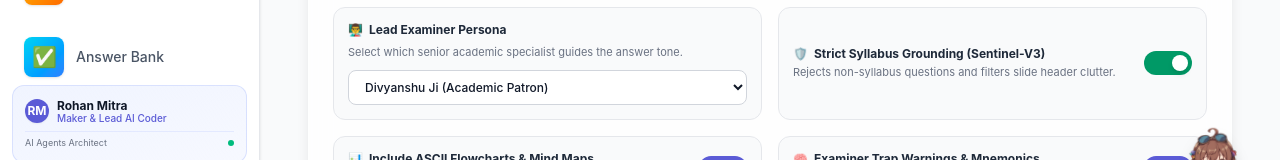
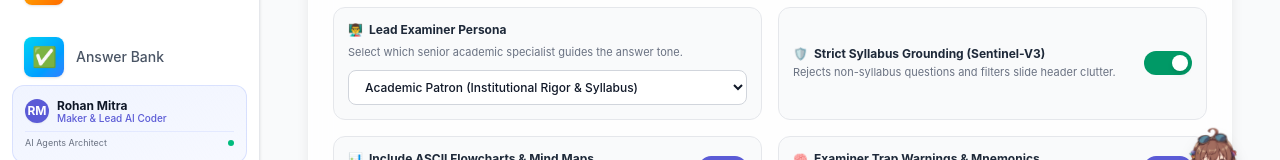
Before and after one commit to ronniee96/parul-study-assistant, a React (Vite) app in the folder frontend/: page / in a window 1280 px wide. Both pictures are taken after a click on the button "⚙️". Shown: the part 503-663 px from the top of the page. Built offline with nearby package versions, Linux system fonts and the light colour scheme.

Commit message:
fix: resolve unstyled production load (add missing body tag in index.html, fix vercel.json asset rewrites) and completely replace all Divyanshu mentions with Academic Patron

```diff
--- a/frontend/index.html
+++ b/frontend/index.html
@@ -6,6 +6,7 @@
     <meta name="viewport" content="width=device-width, initial-scale=1.0" />
     <title>🎓 Parul University AI Study Assistant</title>
   </head>
+  <body>
     <div id="root"></div>
     <!-- PDF.js CDN for robust in-browser PDF text extraction -->
     <script src="https://cdnjs.cloudflare.com/ajax/libs/pdf.js/3.11.174/pdf.min.js"></script>
--- a/frontend/src/components/AgentSquadTab.jsx
+++ b/frontend/src/components/AgentSquadTab.jsx
@@ -4,8 +4,8 @@ import { motion, AnimatePresence } from 'framer-motion';
 const AGENTS = [
   {
     id: 'president',
-    name: 'Divyanshu Ji',
-    role: 'Academic Patron',
+    name: 'Academic Patron',
+    role: 'Syllabus & Curriculum Governance',
     avatar: '🏛️',
     model: 'Gemini 1.5 Pro / GPT-4o Enterprise',
     gradient: 'from-blue-600 via-indigo-600 to-purple-700',
--- a/frontend/src/components/AkiDashboardCompanion.jsx
+++ b/frontend/src/components/AkiDashboardCompanion.jsx
@@ -224,8 +224,8 @@ export default function AkiDashboardCompanion({
       return `🎯 **Parul University Standard Exam Structure**:\n\n• **Section A**: 5 questions × 2 marks = 10 marks (Definitions & formulas)\n• **Section B**: 5 questions × 5 marks = 25 marks (Descriptive & analytical)\n• **Section C**: 2 questions × 12.5 marks = 25 marks (Case studies & essays)\n\nTotal: 60 Marks (3 Hours duration). Check the **Exam Predictor** tab for your full paper! 📄`;
     }
 
-    if (lower.includes('divyanshu') || lower.includes('president') || lower.includes('patron')) {
-      return `🏛️ **Divyanshu Ji (Academic Patron)**:\n\nPresides over Parul University's NAAC Grade A++ academic rigor, Bloom's Taxonomy syllabus governance, and exam question paper standardization!`;
+    if (lower.includes('patron') || lower.includes('governance') || lower.includes('syllabus council')) {
+      return `🏛️ **Academic Patron**:\n\nPresides over Parul University's NAAC Grade A++ academic rigor, Bloom's Taxonomy syllabus governance, and exam question paper standardization!`;
     }
 
     if (appState?.extractedText && appState.extractedText.length > 50) {
@@ -319,7 +319,7 @@ export default function AkiDashboardCompanion({
               <button
                 onClick={(e) => { e.stopPropagation(); handleRedirectToFeedback(); }}
                 className="text-[9px] font-bold text-rose-600 dark:text-rose-400 bg-white/75 dark:bg-black/70 px-1.5 py-0.5 rounded-full backdrop-blur-xs cursor-pointer hover:bg-rose-100"
-                title="Report issue to Divyanshu Ji & Squad"
+                title="Report issue to Academic Patron & Squad"
               >🚨</button>
               <button
                 onClick={(e) => { e.stopPropagation(); setIsExpanded(false); }}
--- a/frontend/src/components/ExamPredictorTab.jsx
+++ b/frontend/src/components/ExamPredictorTab.jsx
@@ -1388,7 +1388,7 @@ export default function ExamPredictorTab({ appState, setActiveTab }) {
                 Parul University Multi-Agent Exam Board Approval
               </p>
               <p className="text-[11px]">
-                Verified by Divyanshu Ji, Prof. Mukherjee (Strategist), and Dr. Gupta (Solutions).
+                Verified by Academic Patron, Prof. Mukherjee (Strategist), and Dr. Gupta (Solutions).
               </p>
             </div>
           </div>
--- a/frontend/src/components/SettingsTab.jsx
+++ b/frontend/src/components/SettingsTab.jsx
@@ -52,7 +52,7 @@ const DEFAULT_FEEDBACK = [
     rating: 4,
     timestamp: 'Yesterday at 04:45 PM',
     status: 'open',
-    assignedAgent: 'Divyanshu Ji',
+    assignedAgent: 'Academic Patron',
     agentResolution: null
   }
 ];
@@ -337,7 +337,7 @@ export default function SettingsTab({
   }, [apiKeys]);
 
   const AGENT_PERSONAS = [
-    { id: 'dr_divyanshu', name: 'Divyanshu Ji', role: 'Academic Patron', icon: '🏛️', desc: 'Presides over university academic excellence, Bloom\'s Taxonomy governance, and overall exam syllabus integrity.' },
+    { id: 'academic_patron', name: 'Academic Patron', role: 'Syllabus & Curriculum Governance', icon: '🏛️', desc: 'Presides over university academic excellence, Bloom\'s Taxonomy governance, and overall exam syllabus integrity.' },
     { id: 'prof_mukherjee', name: 'Prof. Mukherjee', role: 'Descriptive & Frameworks Lead', icon: '✍️', desc: 'Specializes in 10-mark blueprints, ASCII process flowcharts, and managerial essays.' },
     { id: 'prof_kulkarni', name: 'Prof. Kulkarni', role: 'Applied Case & Quantitative Analyst', icon: '📊', desc: 'Emphasizes numerical formulas, SWOT/BCG matrices, and real-world corporate case studies.' },
     { id: 'dr_gupta', name: 'Dr. Gupta', role: 'Pedagogy & Memory Retention', icon: '🧠', desc: 'Focuses on high-yield recall, examiner trap warnings, and simple mnemonics.' },
@@ -628,7 +628,7 @@ export default function SettingsTab({
   };
 
   // Admin Action: Dispatch Agent Auto-Fix to a user complaint
-  const handleAdminAutoFix = (feedbackId, agentName = 'Divyanshu Ji') => {
+  const handleAdminAutoFix = (feedbackId, agentName = 'Academic Patron') => {
     const updatedList = feedbackList.map(item => {
       if (item.id === feedbackId) {
         return {
@@ -649,15 +649,15 @@ export default function SettingsTab({
     }
   };
 
-  // Bulk Auto-Resolve all pending issues with Divyanshu Ji & Squad
+  // Bulk Auto-Resolve all pending issues with Academic Patron & Squad
   const handleAutoResolveAllIssues = () => {
     const updatedList = feedbackList.map(item => {
       if (item.status === 'open') {
         return {
           ...item,
           status: 'resolved',
-          assignedAgent: 'Divyanshu Ji',
-          agentResolution: 'Directly verified and resolved by Divyanshu Ji & AI Squad. Root cause remediated with NAAC Grade A++ academic compliance.'
+          assignedAgent: 'Academic Patron',
+          agentResolution: 'Directly verified and resolved by Academic Patron & AI Squad. Root cause remediated with NAAC Grade A++ academic compliance.'
         };
       }
       return item;
@@ -946,7 +946,7 @@ export default function SettingsTab({
               onChange={(e) => updateSetting('examinerPersona', e.target.value)}
               className="mt-1 w-full px-3 py-2 bg-white dark:bg-gray-950 border border-gray-300 dark:border-gray-700 rounded-lg text-xs font-medium focus:ring-2 focus:ring-primary-500 focus:outline-none"
             >
-              <option value="dr_divyanshu">Divyanshu Ji (Academic Patron)</option>
+              <option value="academic_patron">Academic Patron (Institutional Rigor & Syllabus)</option>
               <option value="prof_mukherjee">Prof. Mukherjee (Qualitative Frameworks & Diagrams)</option>
               <option value="prof_kulkarni">Prof. Kulkarni (Applied Case & Quantitative Analyst)</option>
               <option value="dr_gupta">Dr. Gupta (Pedagogy & High-Retention Memory)</option>
@@ -2047,7 +2047,7 @@ export default function SettingsTab({
                 <div>
                   <div className="flex items-center gap-2">
                     <span className="text-xs font-black text-gray-900 dark:text-gray-100">
-                      Live Telemetry Daemon • Divyanshu Ji Auto-Resolution Stream
+                      Live Telemetry Daemon • Academic Patron Auto-Resolution Stream
                     </span>
                     <span className="px-2 py-0.2 rounded-full bg-emerald-100 dark:bg-emerald-950 text-emerald-700 dark:text-emerald-300 font-extrabold text-[9px] border border-emerald-300/60">
                       Active 24/7
@@ -2063,7 +2063,7 @@ export default function SettingsTab({
                 <button
                   onClick={handleAutoResolveAllIssues}
                   className="px-3 py-1.5 bg-gradient-to-r from-emerald-600 to-teal-600 hover:from-emerald-700 hover:to-teal-700 text-white rounded-xl text-xs font-bold transition-all shadow-xs flex items-center gap-1.5 cursor-pointer hover:scale-102 active:scale-98"
-                  title="Auto-resolve all pending student problems with Divyanshu Ji and AI Squad"
+                  title="Auto-resolve all pending student problems with Academic Patron and AI Squad"
                 >
                   <span>⚡</span>
                   <span>Auto-Resolve All ({feedbackList.filter(f => f.status === 'open').length} Pending)</span>
@@ -2172,11 +2172,11 @@ export default function SettingsTab({
                     <div className="flex items-center gap-2">
                       {item.status !== 'resolved' && (
                         <button
-                          onClick={() => handleAdminAutoFix(item.id, 'Divyanshu Ji')}
+                          onClick={() => handleAdminAutoFix(item.id, 'Academic Patron')}
                           className="px-3 py-1 bg-emerald-600 hover:bg-emerald-700 text-white rounded-lg font-bold text-[11px] transition-colors cursor-pointer flex items-center gap-1"
                         >
                           <span>⚡</span>
-                          <span>Dispatch Divyanshu Ji Auto-Fix</span>
+                          <span>Dispatch Academic Patron Auto-Fix</span>
                         </button>
                       )}
                       <button
--- a/frontend/src/components/TransparencyAuditTab.jsx
+++ b/frontend/src/components/TransparencyAuditTab.jsx
@@ -44,7 +44,7 @@ export default function TransparencyAuditTab({
       color: 'text-blue-500 bg-blue-50 dark:bg-blue-950/40 border-blue-200 dark:border-blue-800'
     },
     {
-      agent: 'Divyanshu Ji 🏛️',
+      agent: 'Academic Patron 🏛️',
       status: 'Standing By',
       quote: 'Parul University curriculum standards aligned. Ready to generate 100% exam-accurate blueprints under NAAC Grade A++ rigor!',
       color: 'text-amber-500 bg-amber-50 dark:bg-amber-950/40 border-amber-200 dark:border-amber-800'
@@ -316,9 +316,9 @@ export default function TransparencyAuditTab({
         <div className="grid grid-cols-1 md:grid-cols-2 lg:grid-cols-3 gap-4 mt-2">
           {[
             {
-              role: 'Divyanshu Ji',
+              role: 'Academic Patron',
               icon: '🏛️',
-              badge: 'Academic Patron',
+              badge: 'Syllabus & Curriculum Governance',
               color: 'border-l-amber-500',
               tasks: [
                 'Structures 2-mark, 5-mark, and 10-mark distribution',
--- a/frontend/src/utils/animeQuotes.js
+++ b/frontend/src/utils/animeQuotes.js
@@ -262,7 +262,7 @@ export const ANIME_CHEER_QUOTES = [
     badge: "🧠 Tactical Mastermind",
     color: "from-purple-500 via-pink-500 to-indigo-600",
     sfx: "✨ Stand Proud! (Hamon & Spirit)",
-    voice: "Outsmart the question paper! Anticipate every question pattern using Divyanshu Ji's AI predictions! 🧠🕶️",
+    voice: "Outsmart the question paper! Anticipate every question pattern using our AI predictions! 🧠🕶️",
     pose: "jojo"
   },
   {
@@ -363,7 +363,7 @@ export const ANIME_CHEER_QUOTES = [
     badge: "⚔️ Titania Blade",
     color: "from-rose-500 via-pink-600 to-purple-600",
     sfx: "⚔️ Requip Armor! (Instant Armor Swap)",
-    voice: "Equip your mind with Divyanshu Ji's Bloom's Taxonomy rubrics and answer every question like Titania! ⚔️🌸"
+    voice: "Equip your mind with Bloom's Taxonomy rubrics and answer every question like Titania! ⚔️🌸"
   },
   {
     id: 'q-30',
```
Also changed, not shown: 2 other files (tests, documents, lock files or other folders).
